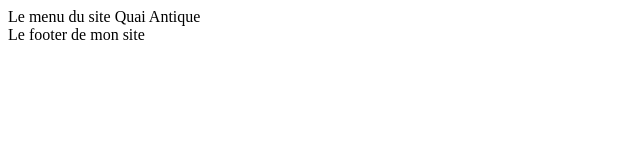
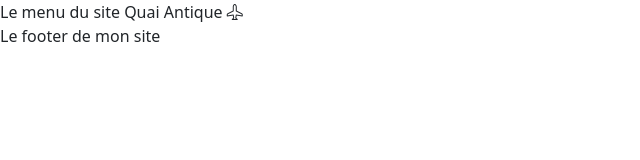
Before and after one commit to Sewayn1/QuaiAntiqueFront, a website: page index.html in a window 1280 px wide. Shown: the whole page, without its empty margins (0-640 px from the left). Drawn offline with nearby package versions, Linux system fonts and the light colour scheme.

Commit message:
Ajout Bootstrap icons

```diff
--- a/index.html
+++ b/index.html
@@ -3,11 +3,15 @@
 <head>
     <meta charset="UTF-8">
     <meta name="viewport" content="width=device-width, initial-scale=1.0">
+
+    <link rel="stylesheet" href="node_modules/bootstrap/dist/css/bootstrap.min.css"/>
+    <link rel="stylesheet" href="node_modules/bootstrap-icons/font/bootstrap-icons.css"/>
+
     <title>Document</title>
 </head>
 <body>
 
-    <header>Le menu du site Quai Antique</header>
+    <header>Le menu du site Quai Antique <i class="bi bi-airplane"></i></header>
 
     <main id="main-page">
         <!-- Le contenu de la page sera injectée ici-->
@@ -16,5 +20,6 @@
     <footer>Le footer de mon site</footer>
 
     <script type="module" src="./Router/router.js"></script>
+    <script src="node_modules/bootstrap/dist/js/bootstrap.bundle.min.js"></script>
 </body>
 </html>
--- a/package.json
+++ b/package.json
@@ -1,5 +1,6 @@
 {
   "dependencies": {
-    "bootstrap": "^5.3.8"
+    "bootstrap": "^5.3.8",
+    "bootstrap-icons": "^1.13.1"
   }
 }
```
Also changed, not shown: pages/home.html (+2 -0 lines), 1 other file.
